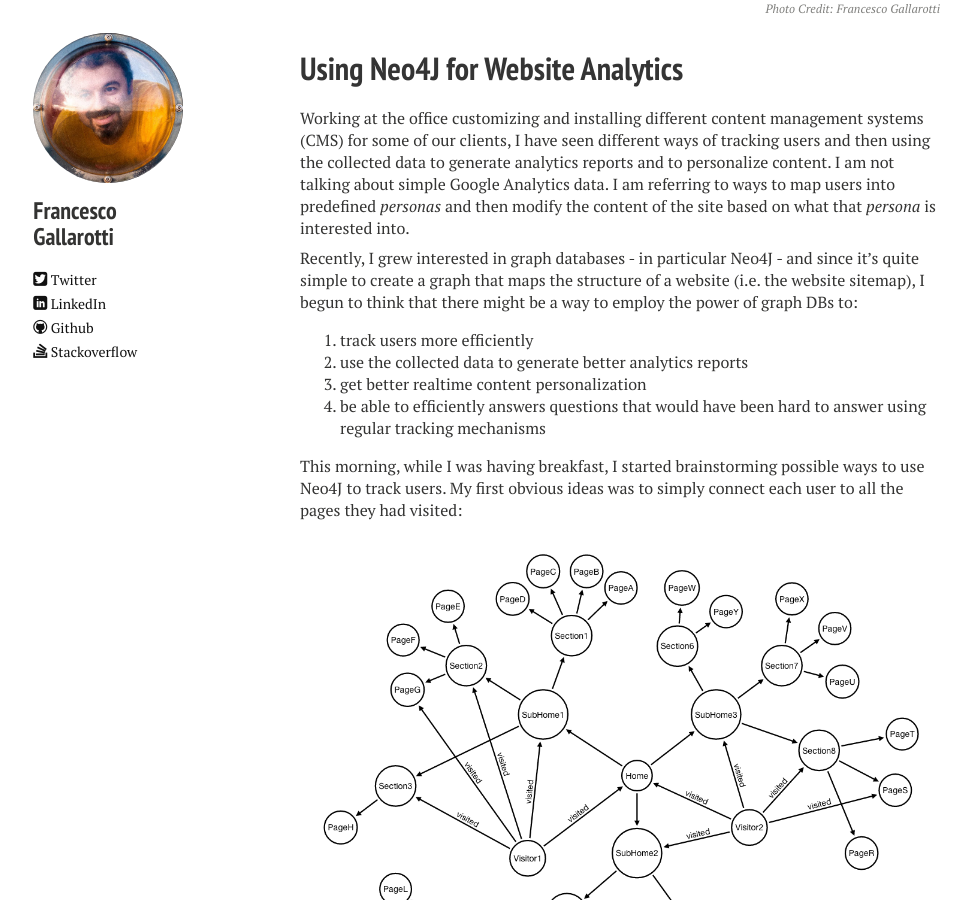
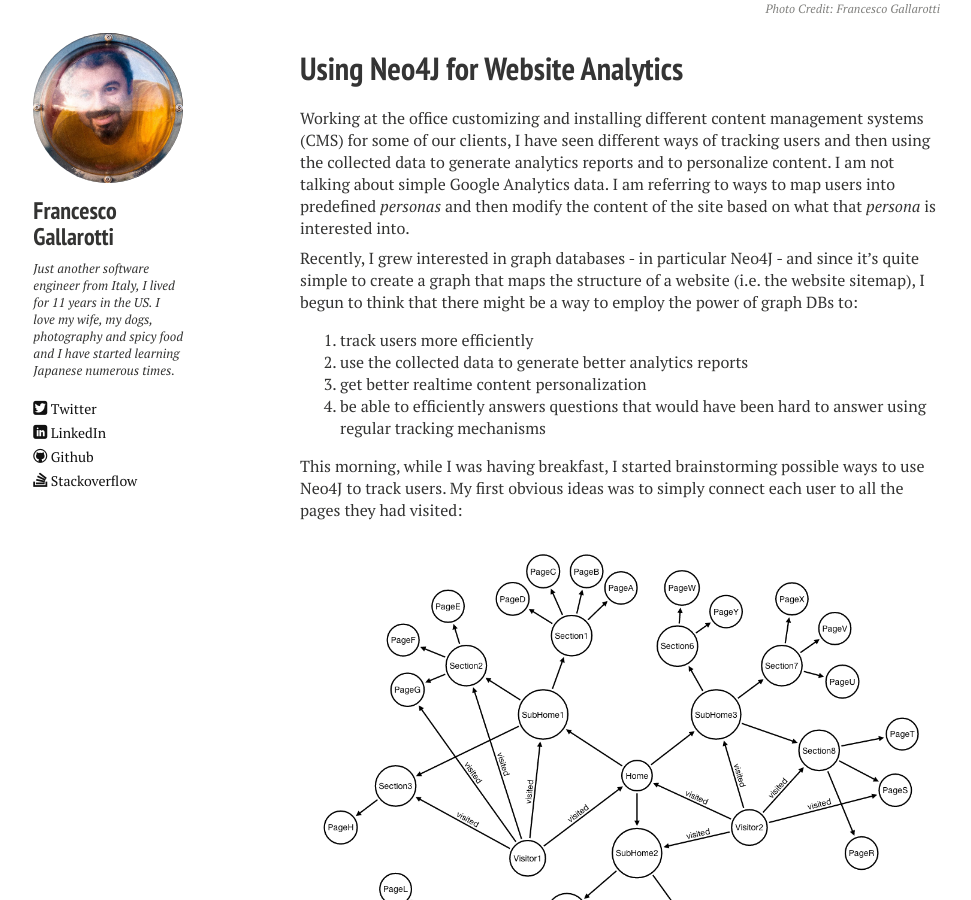
Before and after one commit to gallarotti/gallarotti.github.io, a Jekyll site: the page built from _posts/2014-01-22-using-neo4j-for-website-analytics.md, in a window 1280 px wide and 900 px high, scrolled down 587 px. Shown: the whole window, without its empty margins (20-991 px from the left). Built offline with Jekyll 4.4.1, drawn with Linux system fonts in a browser that asks for light colours; nearby versions of some CDN libraries; Markdown is read by kramdown in place of the engine named in the settings; comment, search, counter and statistics services are not loaded.

Commit message:
added bio

```diff
--- a/_config.yml
+++ b/_config.yml
@@ -9,7 +9,7 @@
 owner:
   name:           Francesco Gallarotti
   avatar:         avatar_me_bubble.jpg
-  bio:
+  bio:            Just another software engineer from Italy, I lived for 11 years in the US. I love my wife, my dogs, photography and spicy food and I have started learning Japanese numerous times.
   email:          info@gallarotti.net
   # Social networking links are used in author-bio sidebar. Update and remove as you like.
   twitter:        https://twitter.com/gallarotti
```
